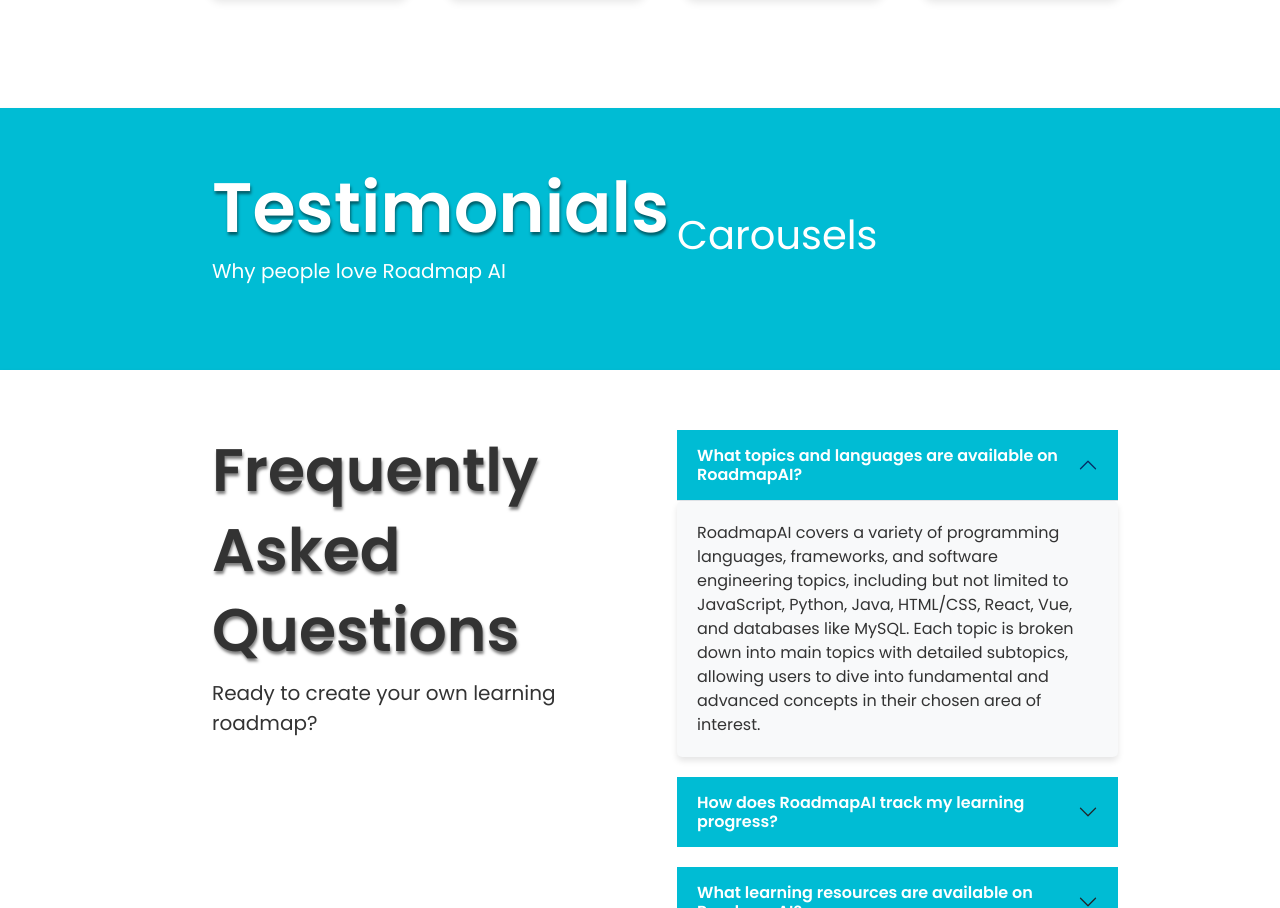
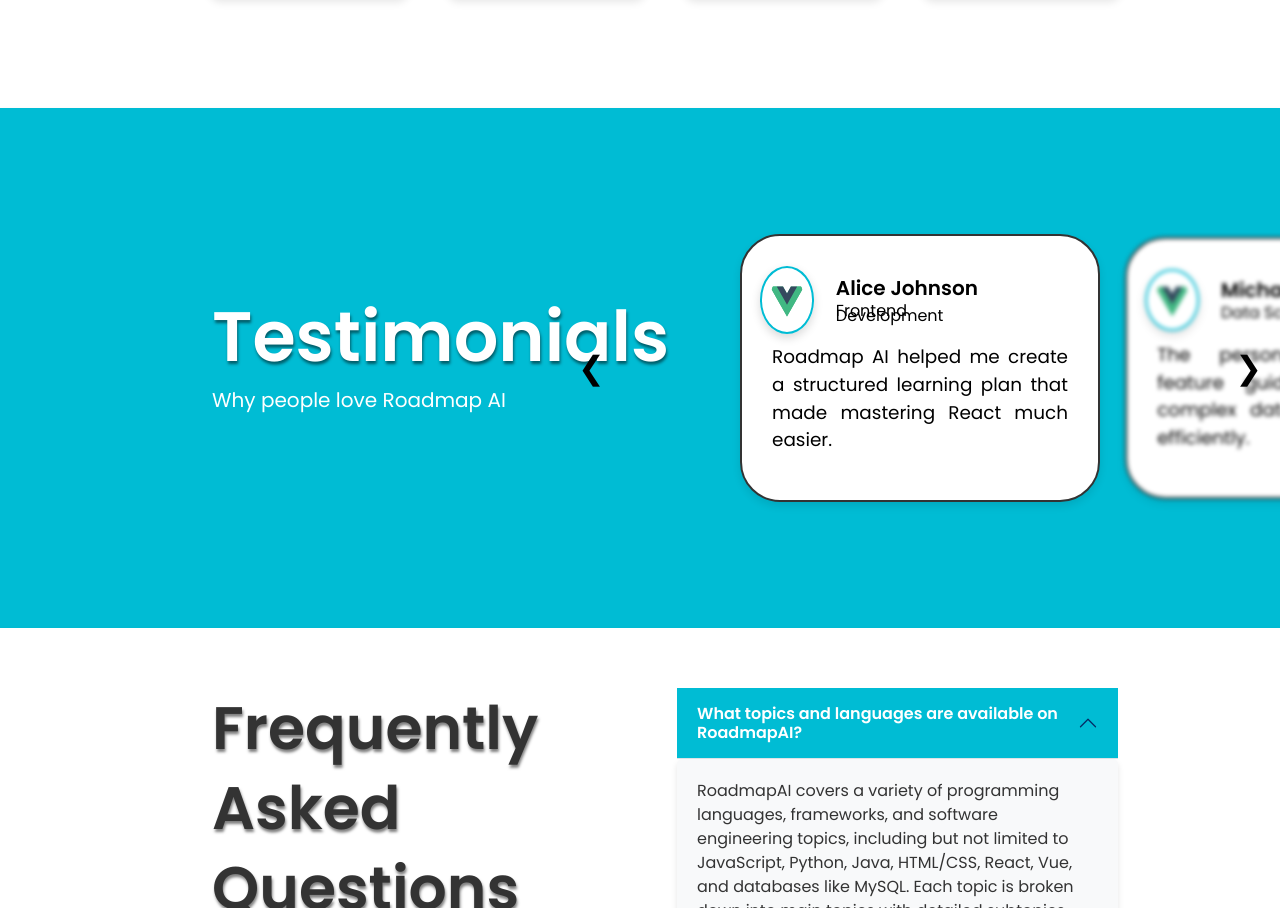
Before and after one commit to Velsariaa/RoadmapAI, a Vue app in the folder Frontend/RoadmapAI/: page / in a window 1280 px wide. Shown: the part 1985-2893 px from the top of the page. Built offline with nearby package versions, Linux system fonts and the light colour scheme.

Commit message:
Landing page changes
added carousel

```diff
--- a/Frontend/RoadmapAI/src/views/LandingPage.css
+++ b/Frontend/RoadmapAI/src/views/LandingPage.css
@@ -101,12 +101,9 @@
 .rowFeatures {
   background-color: #00bcd4;
   color: white;
-  padding: 40px 20px;
-  display: flex;
   align-items: center;
   padding: 60px 150px 60px 200px;
   box-shadow: 0 4px 6px rgba(0, 0, 0, 0.2);
-  user-select: none;
 }
 
 .features-title .title {
@@ -120,6 +117,8 @@
   gap: 20px;
   user-select: none;
 }
+
+
 
 .feature-card {
   display: flex;
@@ -391,3 +390,88 @@
   transform: translateY(-5px);
   box-shadow: 0 6px 12px rgba(0, 0, 0, 0.15);
 }
+.rowtestimonials{
+  background-color: #00bcd4;
+  color: white;
+  align-items: center;
+  padding: 60px 0px 60px 200px;
+  box-shadow: 0 4px 6px rgba(0, 0, 0, 0.2);
+}
+
+.testimonials-carousel {
+  height: 50vh;
+  position: relative;
+  display: flex;
+  align-items: center;
+  justify-content: center;
+  overflow: hidden;
+}
+
+.carousel-track {
+  display: flex;
+  align-items: center;
+  justify-content: center;
+  width: 100%;
+  height: auto;
+}
+
+.testimonial-icon {
+  width: 17%;
+  padding: 8px 8px 8px 8px;
+  border-radius: 50%;
+  border: 2px solid #00bcd4;
+  box-shadow: 0 4px 10px rgba(0, 0, 0, 0.15);
+}
+.testimonial-name h5{
+  font-size: 2.5vh;
+  padding-top: 5%;
+  padding-left: 5%;
+  text-align: left;
+  font-weight: 700;
+}
+.testimonial-course{
+  text-align: left;
+  padding-left: 5%;
+  line-height: 5px;
+}
+.testimonial-desc{
+  padding-top: 3%;
+  text-align: justify;
+  font-size: 2.3vh;
+}
+
+.testimonial-card {
+  position: absolute;
+  height: auto;
+  margin: auto;
+  transition: transform .4s ease, opacity .4s ease, z-index .4s ease;
+  text-decoration: none;
+  color: black;
+
+  background-color: #ffffff;
+  border: 2px solid #333;
+  border-radius: 10px;
+  box-shadow: 0 4px 8px rgba(0, 0, 0, 0.1);
+  padding: 30px;
+  width: 50%;
+  border-radius: 40px;
+  text-align: center;
+  display: inline-block;
+  vertical-align: top;
+}
+
+.carousel-control {
+  background: none;
+  border: none;
+  font-size: 2rem;
+  cursor: pointer;
+  z-index: 4;
+}
+
+.carousel-control.prev {
+  left: 0;
+}
+
+.carousel-control.next {
+  right: 0;
+}
--- a/Frontend/RoadmapAI/src/views/LandingPage.vue
+++ b/Frontend/RoadmapAI/src/views/LandingPage.vue
@@ -9,27 +9,18 @@
 
         <div class="col-lg-7">
           <h1 class="title mb-4">Build Your<br>Path to <span class="success">Success</span></h1>
-          <p class="subtitle mb-4">Generate a personalized roadmap of your desired software engineering / information technology topics.</p>
+          <p class="subtitle mb-4">Generate a personalized roadmap of your desired software engineering / information
+            technology topics.</p>
           <div class="search-container">
-            <input
-              type="text"
-              class="search-input"
-              v-model="query"
-              placeholder="What do you want to learn today? (e.g., Python, React, Java)"
-              @keyup.enter="search"
-            />
+            <input type="text" class="search-input" v-model="query"
+              placeholder="What do you want to learn today? (e.g., Python, React, Java)" @keyup.enter="search" />
             <div class="search-button" @click="search">
               ✓
             </div>
           </div>
 
           <div class="suggested-topics">
-            <div
-              class="topic-button"
-              v-for="topic in topics"
-              :key="topic"
-              @click="setQuery(topic)"
-            >
+            <div class="topic-button" v-for="topic in topics" :key="topic" @click="setQuery(topic)">
               {{ topic }}
             </div>
           </div>
@@ -65,27 +56,53 @@
 
         <div class="row rowSteps">
 
-          <div class="col step-cards" v-for="(step, index) in steps" :key="index" >
+          <div class="col step-cards" v-for="(step, index) in steps" :key="index">
             <div class="number-icon">{{ step.icon }}</div>
-            <h3 class="step-title">{{ step.title}}</h3>
-              <p class="step-description">
-                {{ step.description}}
-              </p>
+            <h3 class="step-title">{{ step.title }}</h3>
+            <p class="step-description">
+              {{ step.description }}
+            </p>
           </div>
 
         </div>
       </div>
 
-      <div class="row rowFeatures">
-        <div class="col-lg-6 testimonials">
+      <!-- Fourth Row: Testimonials Carousel -->
+      <div class="row rowtestimonials">
+        <div class="col-lg-4 testimonials">
           <h1 class="title mb-2">Testimonials</h1>
           <p class="subtitle mb-4">Why people love Roadmap AI</p>
         </div>
 
-        <div class="col-lg-6 features-cards">
-          <h1>Carousels</h1>
+        <div class="col-lg-8 testimonials-carousel">
+          <button @click="handlePrev" class="carousel-control prev">❮</button>
+          <div class="carousel-track">
+            <div v-for="(testimonial, index) in testimonials" :key="index" class="testimonial-card container-fluid"
+              :style="getTransformStyles(index)">
+              <div class="row card-elements">
+                <img :src="testimonial.icon" alt="User Icon" class="testimonial-icon col-lg-4" />
+                <div class="testimonial-name col-lg-8">
+                  <h5>{{ testimonial.name }}</h5>
+                  <p class="testimonial-course">{{ testimonial.course }}</p>
+                </div>
+                <div class="testimonial-desc">
+                  <p>{{ testimonial.description }}</p>
+                </div>
+
+
+              </div>
+
+            </div>
+          </div>
+          <button @click="handleNext" class="carousel-control next">❯</button>
         </div>
       </div>
+
+
+
+      <!-- Fifth Row: Frequently Asked Questions -->
+
+
 
       <div class="row rowFAQs">
         <div class="col-lg-6 faqs">
@@ -97,32 +114,46 @@
           <div class="accordion accordion-flush custom-accordion" id="accordionFlushExample">
             <div class="accordion-item">
               <h2 class="accordion-header" id="flush-headingOne">
-                <button class="accordion-button" type="button" data-bs-toggle="collapse" data-bs-target="#flush-collapseOne" aria-expanded="true" aria-controls="flush-collapseOne">
+                <button class="accordion-button" type="button" data-bs-toggle="collapse"
+                  data-bs-target="#flush-collapseOne" aria-expanded="true" aria-controls="flush-collapseOne">
                   What topics and languages are available on RoadmapAI?
                 </button>
               </h2>
-              <div id="flush-collapseOne" class="accordion-collapse collapse show" aria-labelledby="flush-headingOne" data-bs-parent="#accordionFlushExample">
-                <div class="accordion-body">RoadmapAI covers a variety of programming languages, frameworks, and software engineering topics, including but not limited to JavaScript, Python, Java, HTML/CSS, React, Vue, and databases like MySQL. Each topic is broken down into main topics with detailed subtopics, allowing users to dive into fundamental and advanced concepts in their chosen area of interest.</div>
+              <div id="flush-collapseOne" class="accordion-collapse collapse show" aria-labelledby="flush-headingOne"
+                data-bs-parent="#accordionFlushExample">
+                <div class="accordion-body">RoadmapAI covers a variety of programming languages, frameworks, and
+                  software engineering topics, including but not limited to JavaScript, Python, Java, HTML/CSS, React,
+                  Vue, and databases like MySQL. Each topic is broken down into main topics with detailed subtopics,
+                  allowing users to dive into fundamental and advanced concepts in their chosen area of interest.</div>
               </div>
             </div>
             <div class="accordion-item">
               <h2 class="accordion-header" id="flush-headingTwo">
-                <button class="accordion-button collapsed" type="button" data-bs-toggle="collapse" data-bs-target="#flush-collapseTwo" aria-expanded="false" aria-controls="flush-collapseTwo">
+                <button class="accordion-button collapsed" type="button" data-bs-toggle="collapse"
+                  data-bs-target="#flush-collapseTwo" aria-expanded="false" aria-controls="flush-collapseTwo">
                   How does RoadmapAI track my learning progress?
                 </button>
               </h2>
-              <div id="flush-collapseTwo" class="accordion-collapse collapse" aria-labelledby="flush-headingTwo" data-bs-parent="#accordionFlushExample">
-                <div class="accordion-body">RoadmapAI tracks progress by allowing users to mark topics and subtopics as completed as they go through each section. The app calculates and displays a percentage of the roadmap completed, making it easy for users to track how far they've come and what remains to be covered.</div>
+              <div id="flush-collapseTwo" class="accordion-collapse collapse" aria-labelledby="flush-headingTwo"
+                data-bs-parent="#accordionFlushExample">
+                <div class="accordion-body">RoadmapAI tracks progress by allowing users to mark topics and subtopics as
+                  completed as they go through each section. The app calculates and displays a percentage of the roadmap
+                  completed, making it easy for users to track how far they've come and what remains to be covered.
+                </div>
               </div>
             </div>
             <div class="accordion-item">
               <h2 class="accordion-header" id="flush-headingThree">
-                <button class="accordion-button collapsed" type="button" data-bs-toggle="collapse" data-bs-target="#flush-collapseThree" aria-expanded="false" aria-controls="flush-collapseThree">
+                <button class="accordion-button collapsed" type="button" data-bs-toggle="collapse"
+                  data-bs-target="#flush-collapseThree" aria-expanded="false" aria-controls="flush-collapseThree">
                   What learning resources are available on RoadmapAI?
                 </button>
               </h2>
-              <div id="flush-collapseThree" class="accordion-collapse collapse" aria-labelledby="flush-headingThree" data-bs-parent="#accordionFlushExample">
-                <div class="accordion-body">For each topic, RoadmapAI provides detailed descriptions, definitions, sample code, and additional resources such as links to articles, tutorials, and videos. These resources are carefully curated to offer comprehensive support for learning each topic.</div>
+              <div id="flush-collapseThree" class="accordion-collapse collapse" aria-labelledby="flush-headingThree"
+                data-bs-parent="#accordionFlushExample">
+                <div class="accordion-body">For each topic, RoadmapAI provides detailed descriptions, definitions,
+                  sample code, and additional resources such as links to articles, tutorials, and videos. These
+                  resources are carefully curated to offer comprehensive support for learning each topic.</div>
               </div>
             </div>
           </div>
@@ -136,34 +167,98 @@
 
 <script>
 export default {
-  name: 'LandingPage',
+  name: "LandingPage",
   data() {
     return {
-      query: '',
+      query: "",
+      activeIndex: 0,
+      isTransitioning: false,
       topics: [
-        'Frontend Development',
-        'Backend Development',
-        'Full Stack Development',
-        'React',
-        'Python',
-        'JavaScript',
-        'TypeScript',
-        'Java',
-        'HTML',
-        'CSS'
+        "Frontend Development",
+        "Backend Development",
+        "Full Stack Development",
+        "React",
+        "Python",
+        "JavaScript",
+        "TypeScript",
+        "Java",
+        "HTML",
+        "CSS",
       ],
       features: [
-        { title: 'Personalized Roadmaps:', description: 'Customize your journey to your technology stack of choice.' },
-        { title: 'Progress Tracker:', description: 'Visualize your learning progress and milestones.' },
-        { title: 'Learning Materials:', description: 'Access descriptions, samples, and definitions for each subtopic.' },
-        { title: 'External Resources:', description: 'Direct links to tutorials and documentation.' }
+        {
+          title: "Personalized Roadmaps:",
+          description: "Customize your journey to your technology stack of choice.",
+        },
+        {
+          title: "Progress Tracker:",
+          description: "Visualize your learning progress and milestones.",
+        },
+        {
+          title: "Learning Materials:",
+          description: "Access descriptions, samples, and definitions for each subtopic.",
+        },
+        {
+          title: "External Resources:",
+          description: "Direct links to tutorials and documentation.",
+        },
       ],
       steps: [
-        { icon: "1", title: "Choose a topic.", description: "Select a language or topic that aligns with your career goals or personal interests." },
-        { icon: "2", title: "Get a roadmap.", description: "RoadmapAI generates a tailored roadmap organized into main topics and essential subtopics." },
-        { icon: "3", title: "Track Your Progress.", description: "Mark each completed topic to see your advancement on the roadmap, showing your learning progress." },
-        { icon: "4", title: "Explore Resources", description: "Every topic consists of links to external resources—tutorials, articles, and documentation." }
-      ]
+        {
+          icon: "1",
+          title: "Choose a topic.",
+          description:
+            "Select a language or topic that aligns with your career goals or personal interests.",
+        },
+        {
+          icon: "2",
+          title: "Get a roadmap.",
+          description:
+            "RoadmapAI generates a tailored roadmap organized into main topics and essential subtopics.",
+        },
+        {
+          icon: "3",
+          title: "Track Your Progress.",
+          description:
+            "Mark each completed topic to see your advancement on the roadmap, showing your learning progress.",
+        },
+        {
+          icon: "4",
+          title: "Explore Resources",
+          description:
+            "Every topic consists of links to external resources—tutorials, articles, and documentation.",
+        },
+      ],
+      testimonials: [
+        {
+          icon: "/src/assets/vue.svg",
+          name: "Alice Johnson",
+          course: "Frontend Development",
+          description:
+            "Roadmap AI helped me create a structured learning plan that made mastering React much easier.",
+        },
+        {
+          icon: "/src/assets/vue.svg",
+          name: "Michael Lee",
+          course: "Data Science",
+          description:
+            "The personalized roadmap feature guided me through complex data analysis topics efficiently.",
+        },
+        {
+          icon: "/src/assets/vue.svg",
+          name: "Emily Davis",
+          course: "Full Stack Development",
+          description:
+            "I loved how the app tracked my progress and suggested additional resources for each topic.",
+        },
+        {
+          icon: "/src/assets/vue.svg",
+          name: "John Smith",
+          course: "Backend Development",
+          description:
+            "The roadmap generated by this app gave me a clear path to becoming a proficient backend developer.",
+        },
+      ],
     };
   },
   methods: {
@@ -174,9 +269,63 @@
     },
     setQuery(topic) {
       this.query = topic;
-    }
-  }
+    },
+    handleNext() {
+      console.log("Next button clicked"); // Debugging line
+      if (this.isTransitioning) return;
+      this.isTransitioning = true;
+
+      // Calculate the next index
+      this.activeIndex = (this.activeIndex + 1) % this.testimonials.length;
+
+      setTimeout(() => {
+        this.isTransitioning = false;
+      }, 400);
+    },
+
+
+    handlePrev() {
+      if (this.isTransitioning) return;
+      this.isTransitioning = true;
+      this.activeIndex =
+        this.activeIndex === 0
+          ? this.testimonials.length - 1
+          : this.activeIndex - 1;
+
+      setTimeout(() => {
+        this.isTransitioning = false;
+      }, 400);
+    },
+    getTransformStyles(index) {
+      const totalItems = this.testimonials.length;
+      const previousIndex = (this.activeIndex - 1 + totalItems) % totalItems;
+      const nextIndex = (this.activeIndex + 1) % totalItems;
+
+      if (index === this.activeIndex) {
+        return {
+          transform: "translateX(0) scale(1)",
+          opacity: 1,
+          zIndex: 3,
+        };
+      } else if (index === nextIndex) {
+        return {
+          transform: "translateX(107%) scale(1)",
+          opacity: 1,
+          zIndex: 2,
+          filter: "blur(2px)",
+        };
+      } else {
+        return {
+          transform: "translateX(207%) scale(1)",
+          opacity: 0,
+          zIndex: 1,
+          visibility: "hidden",
+        };
+      }
+    },
+  },
 };
+
 </script>
 
 <style scoped>
```
